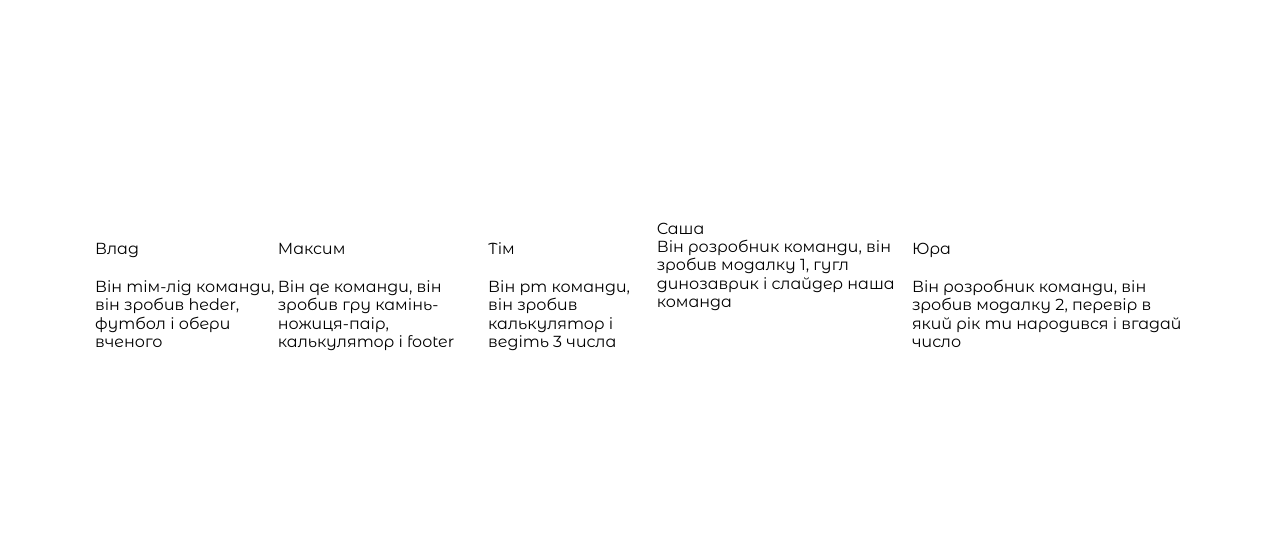
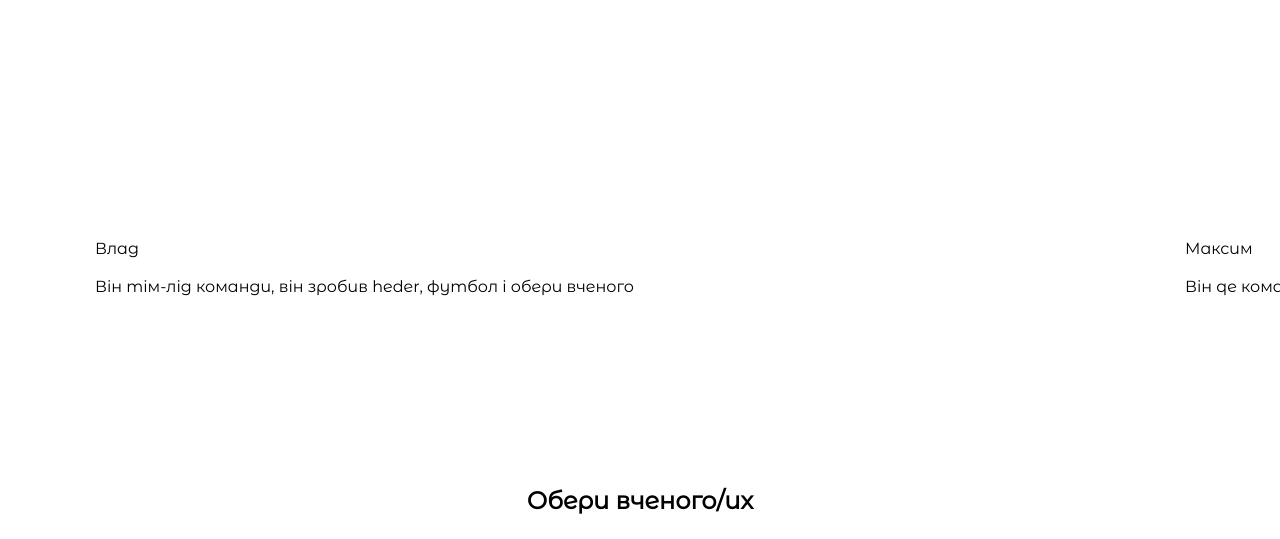
Before and after one commit to VladIttop/js-game, a website built with Parcel: page src/index.html in a window 1280 px wide. Shown: the part 4222-4761 px from the top of the page. Built offline with nearby package versions, Linux system fonts and the light colour scheme.

Commit message:
our-team

```diff
--- a/src/js/our-team.js
+++ b/src/js/our-team.js
@@ -0,0 +1,31 @@
+document.addEventListener('DOMContentLoaded', function() {
+    const slider = document.querySelector('.slider-list');
+    const slides = document.querySelectorAll('.slider-list__slide');
+    const prevButton = document.querySelector('.button-previous');
+    const nextButton = document.querySelector('.button-next');
+    let currentIndex = 0;
+
+    function updateSlider() {
+        slider.style.transform = `translateX(-${currentIndex * 100}%)`;
+    }
+
+    prevButton.addEventListener('click', function() {
+        if (currentIndex > 0) {
+            currentIndex--;
+        } else {
+            currentIndex = slides.length - 1;
+        }
+        updateSlider();
+    });
+
+    nextButton.addEventListener('click', function() {
+        if (currentIndex < slides.length - 1) {
+            currentIndex++;
+        } else {
+            currentIndex = 0;
+        }
+        updateSlider();
+    });
+
+    updateSlider();
+});
--- a/src/partials/our-team.html
+++ b/src/partials/our-team.html
@@ -1,7 +1,7 @@
 <section class="slider">
 <div class="inner-container">
     <h2 class="slider__title">Наша команда</h2>
-    <span class="button-previous"><svg><use src="./images/arrow-left.svg"></use></svg></span>
+    <span class="button-previous"><svg><use xlink:href="./images/arrow-left.svg"></use></svg></span>
     <ul class="slider-list">
         <li class="slider-list__slide">
             <div class="slider-list__box"></div>
@@ -19,7 +19,7 @@
         </li>
         <li class="slider-list__slide">
             <div class="slider-list__box"></div>
-            <p class="slide-name">Саша</p>
+            <p class="slider-list__name">Саша</p>
             <p class="slider-list__info">Він розробник команди, він зробив модалку 1, гугл динозаврик і слайдер наша команда</p>
         </li>
         <li class="slider-list__slide">
@@ -28,6 +28,6 @@
             <p class="slider-list__info">Він розробник команди, він зробив модалку 2, перевір в який рік ти народився і вгадай число</p>
         </li>
     </ul>
-    <span class="button-next"><svg><use src="./images/arrow-right.svg"></use></svg></span>
+    <span class="button-next"><svg><use xlink:href="./images/arrow-right.svg"></use></svg></span>
 </div>
 </section>
--- a/src/sass/components/_our-team.scss
+++ b/src/sass/components/_our-team.scss
@@ -1,9 +1,22 @@
+.slider{
+    position: relative;
+    width: 100%;
+    overflow: hidden;
+}
 .slider__title{
     margin: 0;
 }
+.button-previus{
+    cursor: pointer;
+    user-select: none;
+}
 .slider-list{
     display: flex;
-    justify-content: space-between;
+    transition: transform 0.5s ease-in-out;
+}
+.slider-list__slide {
+    min-width: 100%;
+    box-sizing: border-box;
 }
 .slider-list__box{
     width:150px;
@@ -20,3 +33,7 @@
     @mixin text{$fsize:12px; $lheight:normal; $fweight:400; $fstyle: normal };
     color: detColor('background-text-primary');
 }
+.button-text{
+    cursor: pointer;
+    user-select: none;
+}
```
